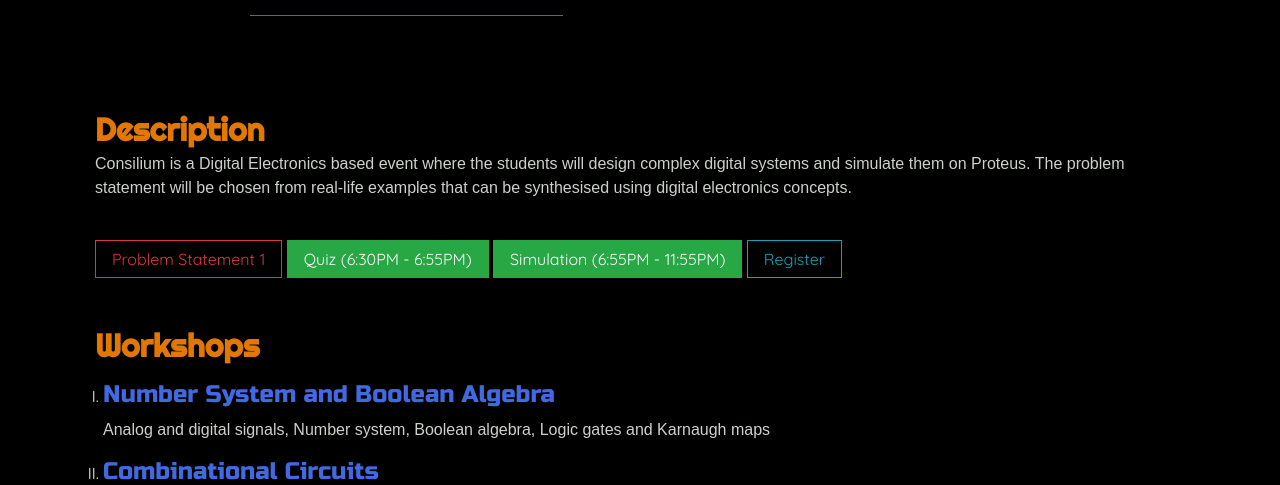
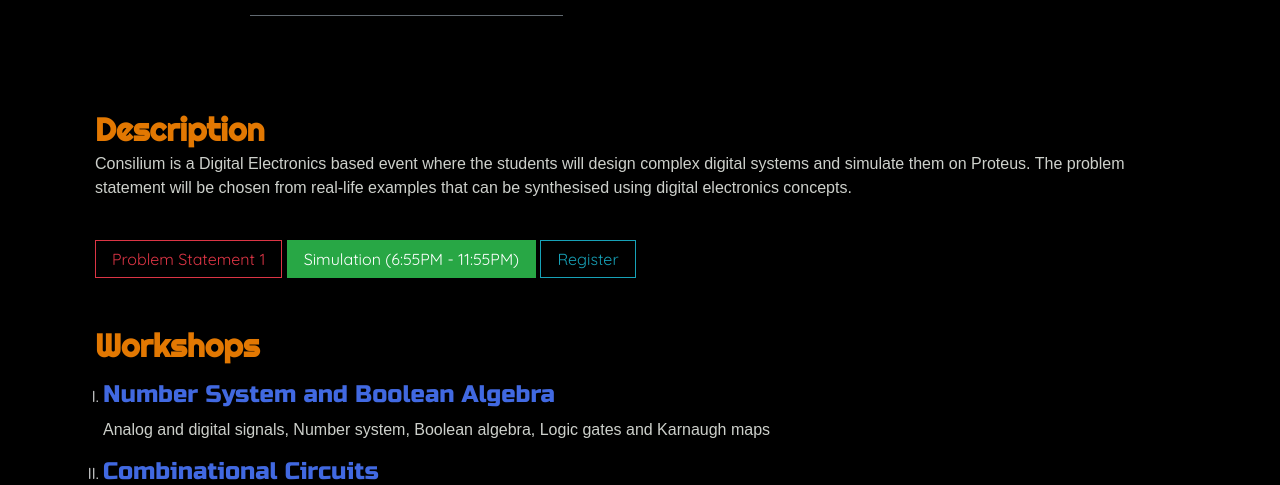
Before and after one commit to Prastuti-IIT-BHU/prastuti, a Django app: template templates/events/consilium.html in a window 1280 px wide. Shown: the part 706-1191 px from the top of the page. Run offline with Django 3.2, Linux system fonts and the light colour scheme; the template is opened without the code that fills it, so the values that code supplies are empty; some libraries are stand-ins or nearby versions; some web fonts are replaced.

Commit message:
Update consilium.html

```diff
--- a/templates/events/consilium.html
+++ b/templates/events/consilium.html
@@ -36,8 +36,6 @@
         <span><a class="btn btn-outline-danger btn-md mt-4 px-3 rounded-0 no-btn-shadow " data-tilt target="_blank"
           href="https://drive.google.com/file/d/1avF4mN4nmEN42M1ur909yj6iiBENSdvM/view?usp=sharing">Problem Statement 1</a></span>
 
-        <span><a class="btn btn-success btn-md mt-4 px-3 rounded-0 no-btn-shadow " data-tilt target="_blank"
-          href="https://forms.gle/XTeHSb7eqsa7Vpff9">Quiz (6:30PM - 6:55PM)</a></span>
 
         <span><a class="btn btn-success btn-md mt-4 px-3 rounded-0 no-btn-shadow " data-tilt target="_blank"
           href="https://forms.gle/VCrbCp7qp12eVE5m7">Simulation (6:55PM - 11:55PM)</a></span>
```
